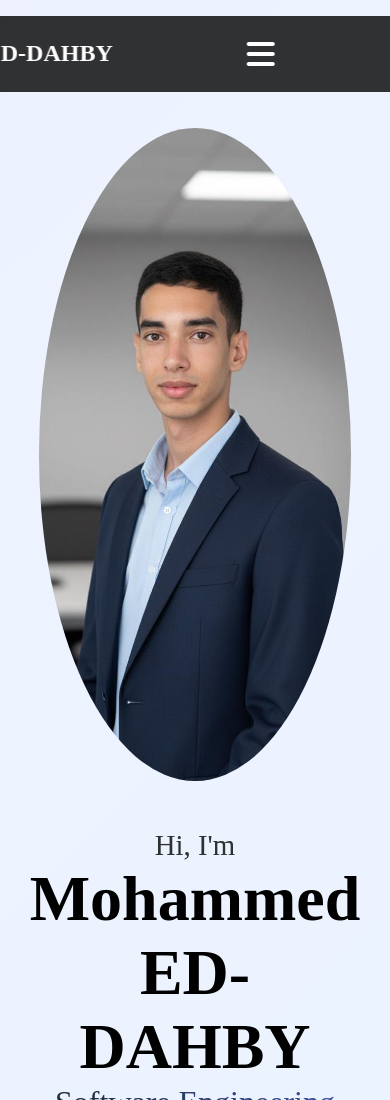
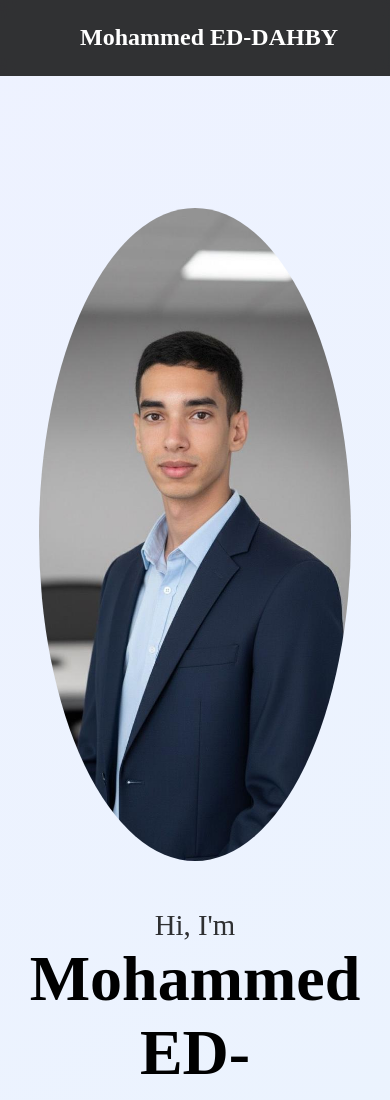
Before and after one commit to mohammed-eddahby/portfolio-med-dahby, a plain HTML site: page index.html in a window 390 px wide. Shown: the top 1100 px of the page. Drawn offline with Linux system fonts and the light colour scheme.

Commit message:
Update index.css

```diff
--- a/index.css
+++ b/index.css
@@ -430,15 +430,25 @@
 
 body {
   background: linear-gradient(135deg, #eef2ff, #e0f7fa);
+  padding-top: 80px;
 }
 
 
 
-@media (max-width: 992px) {
+@media (max-width: 600px) {
 
-  header {
-    padding: 1rem 2rem;
-    gap: 2rem;
+header {
+    position: fixed;
+    top: 0;
+    left: 0;
+    transform: none;
+    width: 100%;
+    border-radius: 0;
+    padding: 1rem 1.5rem;
+
+    display: flex;
+    justify-content: space-between;
+    align-items: center;
   }
 
   .about .about-container {
@@ -460,6 +470,14 @@
 
   .input-box i {
     font-size: 2.5rem;
+  }
+
+    .logo {
+    font-size: 1rem;
+  }
+
+  .nav-links {
+    top: 70px;
   }
 
 }
```
